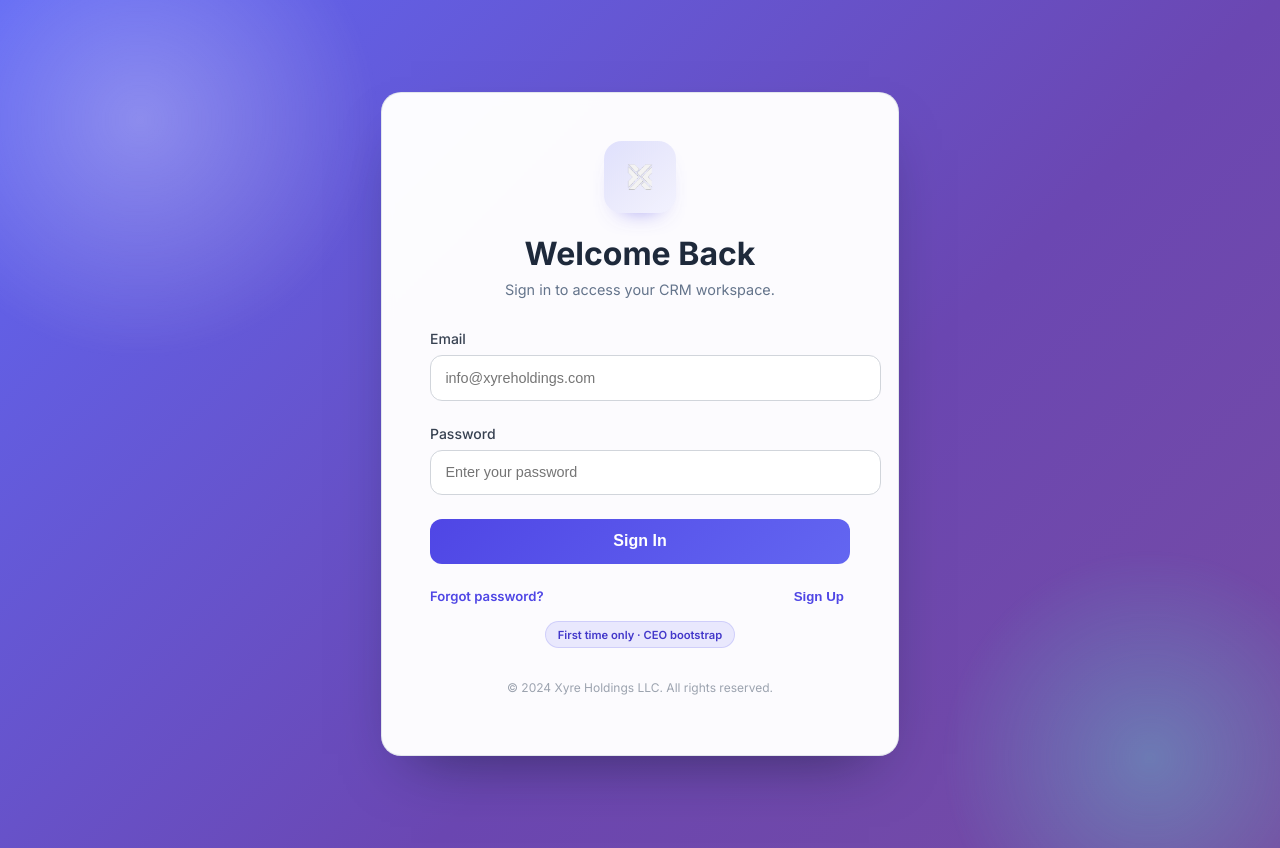
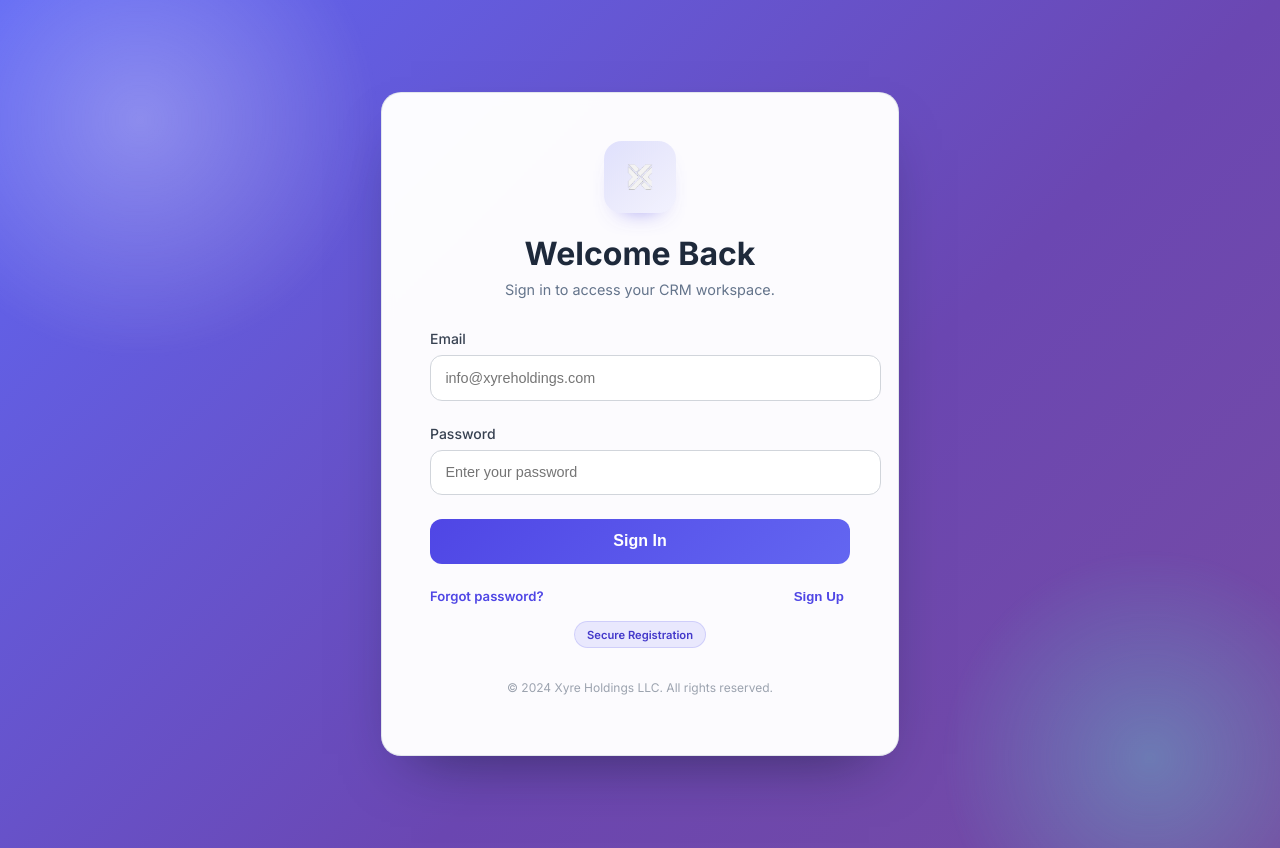
Before and after one commit to Rhaylo/CRM-TEST-1, a Next.js app: page /login in a window 1280 px wide. Built offline with nearby package versions, Linux system fonts and the light colour scheme; no server answers; the database is empty.

Commit message:
fix: force redeploy and update login ui label

```diff
--- a/app/login/page.tsx
+++ b/app/login/page.tsx
@@ -333,7 +333,7 @@ export default function LoginPage() {
                             borderRadius: '999px',
                             border: '1px solid rgba(99, 102, 241, 0.2)'
                         }}>
-                            First time only · CEO bootstrap
+                            Secure Registration
                         </span>
                     </div>
                 )}
```
